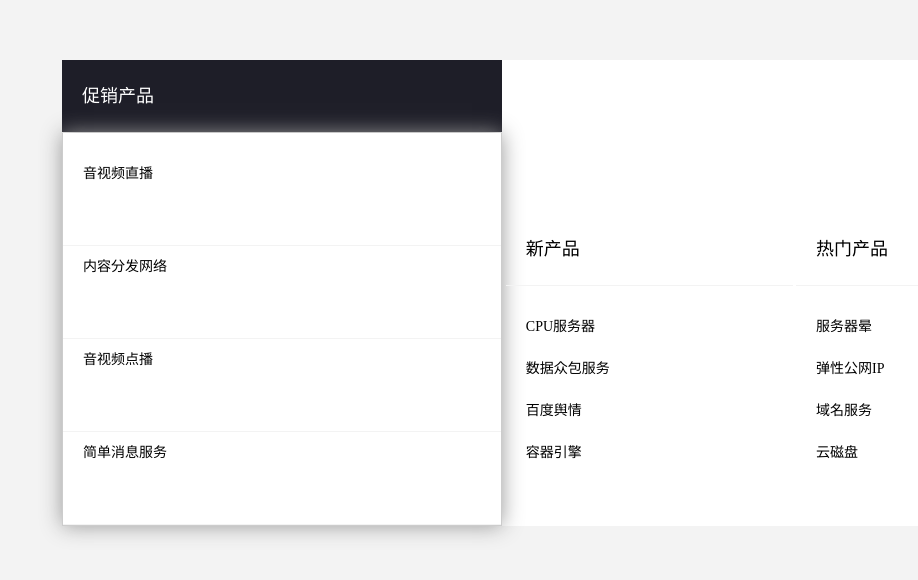
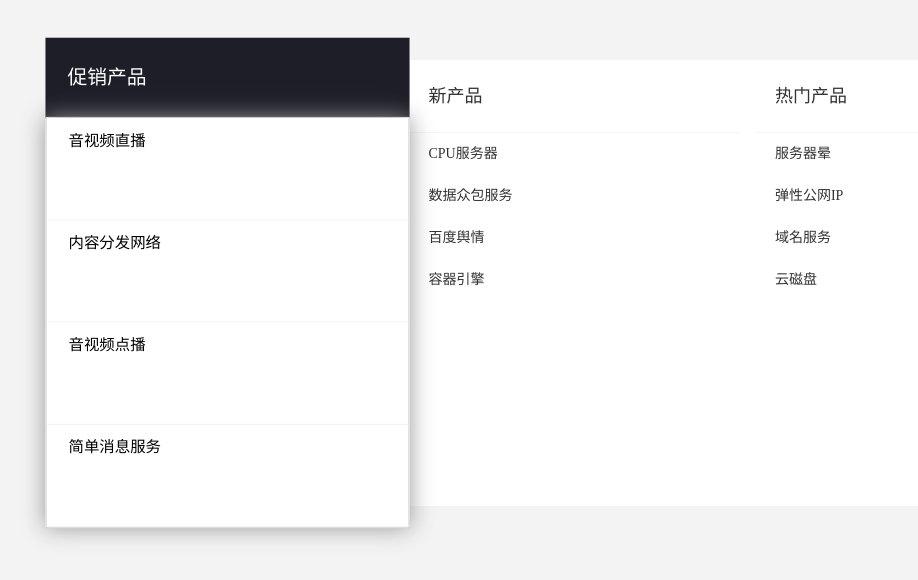
Before and after one commit to xiBei-luo/project, a plain HTML site: page css3/仿百度云产品信息.html in a window 1280 px wide. Shown: the whole page, without its empty margins (66-984 px from the left). Drawn offline with Linux system fonts and the light colour scheme.

Commit message:
仿百度云产品信息(完成)

```diff
--- a/css3/仿百度云产品信息.html
+++ b/css3/仿百度云产品信息.html
@@ -21,14 +21,21 @@
 			width: 80%;
 			margin:60px auto 0;
 			background: #fff;
+			display: flex;
+			justify-content: space-between;
 		}
 		.box{
-			width: 28%;
+			width: 32.33%;
 			display: inline-block;
+			transform: scale(1);
 			transition: all 0.5s;
+			background: #fff;
+			opacity: 0.8;
 		}
 		.box_l{
-			width: 43%;
+			transform: scale(1.1);
+			z-index: 99;
+			opacity: 1
 		}
 		.box_l .title{
 			background: #1e1e28;
@@ -47,6 +54,7 @@
 			box-sizing: border-box;
 			border-top: none;
 			box-shadow: 0 0 20px #999;
+
 		}
 		.title{
 			font-size: 18px;
@@ -54,9 +62,7 @@
 			border-bottom: 1px solid #f3f3f3;
 			padding-left: 20px;
 		}
-		.cont{
-			padding-top: 20px;
-		}
+
 		.cont li{
 			line-height: 42px;
 			padding-left: 20px;
```
